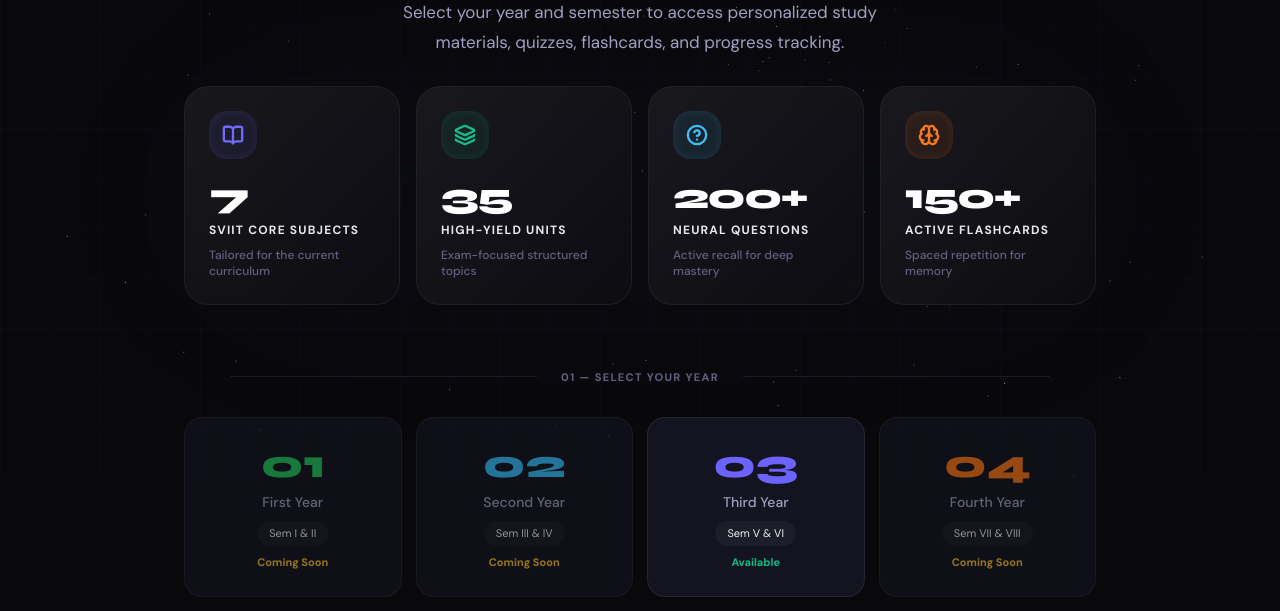
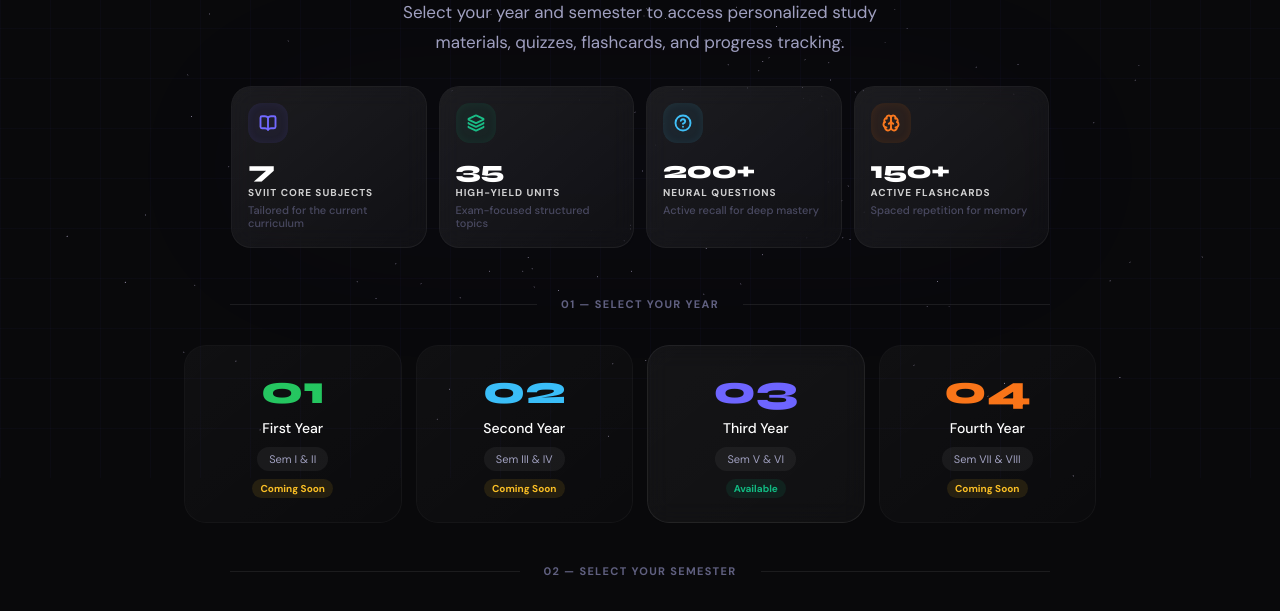
Before and after one commit to harshfly/examedge, a Next.js app: page / in a window 1280 px wide. Shown: the part 322-933 px from the top of the page. Built offline with nearby package versions, Linux system fonts and the light colour scheme; no server answers; the database is empty.

Commit message:
style: unify glassmorphism and make landing stats more compact

```diff
--- a/src/app/page.tsx
+++ b/src/app/page.tsx
@@ -2,6 +2,7 @@
 
 import { useState } from 'react';
 import { useRouter } from 'next/navigation';
+import { motion } from 'framer-motion';
 import Link from 'next/link';
 import AnimatedBackground from '@/components/layout/AnimatedBackground';
 import LandingNavbar from '@/components/layout/LandingNavbar';
@@ -65,13 +66,17 @@
 
         {/* SECTION 01: YEAR */}
         <div className="w-full mb-10">
-          <div className="label text-[var(--text-muted)] mb-8 flex justify-center items-center text-center w-full px-[5%] before:content-[''] before:flex-1 before:h-[1px] before:bg-[var(--border)] before:mr-6 after:content-[''] after:flex-1 after:h-[1px] after:bg-[var(--border)] after:ml-6">
+          <div className="label text-[var(--text-muted)] mb-8 flex justify-center items-center text-center w-full px-[5%] before:content-[''] before:flex-1 before:h-[1px] before:bg-white/[0.08] before:mr-6 after:content-[''] after:flex-1 after:h-[1px] after:bg-white/[0.08] after:ml-6">
             01 — SELECT YOUR YEAR
           </div>
           <div className="grid grid-cols-2 md:grid-cols-4 gap-[14px]">
-            {years.map((y) => (
-              <div
+            {years.map((y, i) => (
+              <motion.div
                 key={y.id}
+                initial={{ opacity: 0, y: 20 }}
+                animate={{ opacity: 1, y: 0 }}
+                transition={{ delay: 0.2 + i * 0.05 }}
+                whileHover={y.isLive ? { y: -5, scale: 1.02 } : {}}
                 onClick={() => {
                   if (y.isLive) {
                     setSelectedYear(y.id);
@@ -79,49 +84,55 @@
                     alert('Content for Year ' + y.id + ' is coming soon! 🚀');
                   }
                 }}
-                className={`flex flex-col items-center justify-center p-6 rounded-[18px] border transition-all duration-350 cursor-pointer text-center min-h-[180px]
+                className={`flex flex-col items-center justify-center p-6 rounded-[22px] border transition-all duration-350 cursor-pointer text-center min-h-[170px] relative overflow-hidden
                   ${selectedYear === y.id
-                    ? `border-[${y.color}] bg-[${y.color}]/10 shadow-[0_16px_48px_rgba(0,0,0,0.5)] shadow-[${y.color}] translate-y-[-4px]`
-                    : y.isLive ? 'bg-[var(--bg-overlay)] border-[var(--border)]' : 'bg-[var(--bg-overlay)] border-[var(--border)] opacity-60'}
+                    ? `border-[${y.color}] bg-[${y.color}]/10 shadow-[0_12px_32px_rgba(0,0,0,0.4)]`
+                    : y.isLive ? 'bg-white/[0.03] backdrop-blur-md border-white/[0.08] hover:border-white/[0.2]' : 'bg-white/[0.01] border-white/[0.04] opacity-40'}
                 `}
                 style={{ borderColor: selectedYear === y.id ? y.color : undefined }}
               >
-                <span className="font-['Syne'] text-[40px] font-extrabold leading-none mb-2" style={{ color: y.color }}>0{y.id}</span>
-                <span className="text-[14px] font-medium text-[var(--text-secondary)] mb-2">{y.label}</span>
-                <span className="bg-[var(--glass)] rounded-full px-3 py-1 text-[11px] mb-2">{y.sems}</span>
-                <span className={`text-[11px] font-bold ${y.isLive ? 'text-[#10b981]' : 'text-[#fbbf24]'}`}>{y.status}</span>
-              </div>
+                <div className="absolute inset-0 bg-gradient-to-br from-white/[0.02] to-transparent pointer-events-none" />
+                <span className="font-['Syne'] text-[32px] md:text-[40px] font-extrabold leading-none mb-2" style={{ color: y.color }}>0{y.id}</span>
+                <span className="text-[14px] font-medium text-white mb-2">{y.label}</span>
+                <span className="bg-white/[0.05] rounded-full px-3 py-1 text-[11px] mb-2 text-[var(--text-secondary)]">{y.sems}</span>
+                <span className={`text-[10px] font-bold px-2 py-0.5 rounded-full ${y.isLive ? 'bg-[#10b981]/10 text-[#10b981]' : 'bg-[#fbbf24]/10 text-[#fbbf24]'}`}>{y.status}</span>
+              </motion.div>
             ))}
           </div>
         </div>
 
         {/* SECTION 02: SEMESTER */}
         <div className="w-full mb-10">
-          <div className="label text-[var(--text-muted)] mb-8 flex justify-center items-center text-center w-full px-[5%] before:content-[''] before:flex-1 before:h-[1px] before:bg-[var(--border)] before:mr-6 after:content-[''] after:flex-1 after:h-[1px] after:bg-[var(--border)] after:ml-6">
+          <div className="label text-[var(--text-muted)] mb-8 flex justify-center items-center text-center w-full px-[5%] before:content-[''] before:flex-1 before:h-[1px] before:bg-white/[0.08] before:mr-6 after:content-[''] after:flex-1 after:h-[1px] after:bg-white/[0.08] after:ml-6">
             02 — SELECT YOUR SEMESTER
           </div>
           <div className="grid grid-cols-2 sm:grid-cols-4 lg:grid-cols-4 gap-4 max-w-[600px] mx-auto">
-            {!selectedYear && <div className="col-span-4 text-center text-[13px] text-[var(--text-muted)] py-4">Please select a year first.</div>}
+            {!selectedYear && <div className="col-span-4 text-center text-[13px] text-[var(--text-muted)] py-4 backdrop-blur-sm bg-white/[0.02] rounded-xl border border-white/[0.05]">Please select a year first.</div>}
 
-            {currentSems.map((s) => {
+            {currentSems.map((s, i) => {
               const isSelected = selectedSem === s.id;
 
               return (
-                <div
+                <motion.div
                   key={s.id}
+                  initial={{ opacity: 0, scale: 0.9 }}
+                  animate={{ opacity: 1, scale: 1 }}
+                  transition={{ delay: i * 0.05 }}
+                  whileHover={s.isLive ? { y: -4, scale: 1.04 } : {}}
                   onClick={() => {
                     if (s.isLive) setSelectedSem(s.id);
                     else alert('Content for ' + s.label + ' is coming soon!');
                   }}
-                  className={`flex flex-col items-center justify-center py-6 px-4 rounded-xl text-center transition-all duration-250
-                    ${s.isLive ? 'cursor-pointer hover:bg-[var(--glass-hover)] hover:-translate-y-1' : 'opacity-50 cursor-not-allowed bg-[var(--bg-overlay)]'}
-                    ${isSelected ? 'bg-[rgba(108,99,255,0.1)] border-2 border-[#6c63ff] shadow-[0_8px_24px_rgba(108,99,255,0.25)]' : 'bg-[var(--bg-overlay)] border border-[var(--border)]'}
+                  className={`flex flex-col items-center justify-center py-6 px-4 rounded-[20px] text-center transition-all duration-250 relative overflow-hidden
+                    ${s.isLive ? 'cursor-pointer' : 'opacity-40 cursor-not-allowed'}
+                    ${isSelected ? 'bg-[rgba(108,99,255,0.12)] border-2 border-[#6c63ff] shadow-[0_8px_32px_rgba(108,99,255,0.25)]' : 'bg-white/[0.03] backdrop-blur-md border border-white/[0.08] hover:border-white/[0.2]'}
                   `}
                 >
-                  <span className={`font-['Syne'] font-bold text-[36px] mb-2 ${s.isLive ? 'text-[#6c63ff]' : 'text-[var(--text-primary)]'}`}>{['I','II','III','IV','V','VI','VII','VIII'][s.id-1]}</span>
-                  <span className="text-[12px] font-semibold text-[var(--text-primary)]">{s.label}</span>
-                  <span className={`text-[10px] mt-2 font-bold px-2 py-0.5 rounded-full ${s.isLive ? 'bg-[rgba(16,185,129,0.15)] text-[#10b981]' : 'bg-[rgba(251,191,36,0.1)] text-[#fbbf24]'}`}>{s.status}</span>
-                </div>
+                  <div className="absolute inset-0 bg-gradient-to-br from-white/[0.02] to-transparent pointer-events-none" />
+                  <span className={`font-['Syne'] font-bold text-[32px] md:text-[36px] mb-2 ${s.isLive ? 'text-[#6c63ff]' : 'text-white/60'}`}>{['I','II','III','IV','V','VI','VII','VIII'][s.id-1]}</span>
+                  <span className="text-[12px] font-semibold text-white">{s.label}</span>
+                  <span className={`text-[10px] mt-2 font-bold px-2 py-0.5 rounded-full ${s.isLive ? 'bg-[#10b981]/15 text-[#10b981]' : 'bg-[#fbbf24]/10 text-[#fbbf24]'}`}>{s.status}</span>
+                </motion.div>
               );
             })}
           </div>
--- a/src/components/layout/LandingStats.tsx
+++ b/src/components/layout/LandingStats.tsx
@@ -40,62 +40,64 @@
 
 export default function LandingStats() {
   return (
-    <div className="grid grid-cols-2 md:grid-cols-4 gap-4 w-full max-w-[960px] mb-16 relative">
+    <div className="grid grid-cols-2 md:grid-cols-4 gap-3 w-full max-w-[850px] mb-12 relative px-4">
       {/* Decorative glow background */}
-      <div className="absolute -inset-4 bg-[var(--accent)] opacity-[0.03] blur-[100px] pointer-events-none rounded-full" />
+      <div className="absolute -inset-4 bg-[var(--accent)] opacity-[0.02] blur-[100px] pointer-events-none rounded-full" />
 
       {stats.map((stat, i) => (
         <motion.div
           key={i}
-          initial={{ opacity: 0, y: 30 }}
+          initial={{ opacity: 0, y: 20 }}
           animate={{ opacity: 1, y: 0 }}
           transition={{
             type: "spring",
             stiffness: 100,
             damping: 20,
-            delay: i * 0.12
+            delay: i * 0.1
           }}
           whileHover={{
-            y: -8,
-            boxShadow: `0 20px 40px ${stat.shadow}`,
-            borderColor: "rgba(255,255,255,0.25)"
+            y: -5,
+            boxShadow: `0 15px 30px ${stat.shadow}`,
+            borderColor: "rgba(255,255,255,0.15)"
           }}
-          className="relative group bg-[rgba(15,15,20,0.6)] backdrop-blur-md border border-[rgba(255,255,255,0.08)] rounded-[24px] p-5 md:p-6 overflow-hidden transition-all flex flex-col items-center md:items-start text-center md:text-left"
+          className="relative group bg-white/[0.03] backdrop-blur-[12px] border border-white/[0.06] rounded-[20px] p-4 overflow-hidden transition-all flex flex-col items-center md:items-start text-center md:text-left"
         >
           {/* Subtle gradient overlay */}
           <div className="absolute inset-0 bg-gradient-to-br from-white/[0.05] to-transparent pointer-events-none" />
 
+          <div className="flex flex-row md:flex-col items-center md:items-start gap-3 md:gap-0 w-full">
             {/* Icon with colored glow */}
             <div
-            className="w-12 h-12 rounded-[18px] flex items-center justify-center mb-5 transition-transform group-hover:scale-110 group-hover:rotate-3 shadow-inner"
+              className="w-9 h-9 md:w-10 md:h-10 rounded-[14px] flex items-center justify-center md:mb-4 transition-transform group-hover:scale-110 shadow-inner shrink-0"
               style={{
-              backgroundColor: `${stat.color}15`,
+                backgroundColor: `${stat.color}12`,
                 color: stat.color,
-              boxShadow: `inset 0 0 10px ${stat.color}20`
+                boxShadow: `inset 0 0 8px ${stat.color}15`
               }}
             >
-            <stat.icon size={22} strokeWidth={2.5} />
+              <stat.icon size={18} strokeWidth={2.5} />
             </div>
 
-          <div className="relative z-10 w-full">
-            <div className="flex items-end gap-1.5 mb-1.5 justify-center md:justify-start">
-              <span className="font-['Syne'] font-extrabold text-[28px] md:text-[36px] text-white leading-none tracking-tighter">
+            <div className="relative z-10 flex-1 text-left md:text-left">
+              <div className="flex items-end gap-1 mb-0.5 justify-start">
+                <span className="font-['Syne'] font-extrabold text-[20px] md:text-[24px] text-white leading-none tracking-tight">
                   {stat.value}
                 </span>
-              <Sparkles className="w-3 h-3 text-[var(--accent)] opacity-0 group-hover:opacity-100 transition-opacity mb-2" />
+                <Sparkles className="w-2.5 h-2.5 text-[var(--accent)] opacity-0 group-hover:opacity-100 transition-opacity mb-1" />
               </div>
 
-            <div className="text-[11px] md:text-[12px] font-bold text-white mb-2 uppercase tracking-[0.1em] opacity-90">
+              <div className="text-[9px] md:text-[10px] font-bold text-white mb-1 uppercase tracking-[0.1em] opacity-80 line-clamp-1 whitespace-nowrap">
                 {stat.label}
               </div>
+            </div>
+          </div>
 
-            <p className="text-[10px] md:text-[12px] text-[var(--text-muted)] leading-snug font-medium">
+          <p className="hidden md:block text-[11px] text-[var(--text-muted)] leading-tight font-medium opacity-70">
             {stat.desc}
           </p>
-          </div>
 
           {/* Hover highlight border */}
-          <div className="absolute bottom-0 left-0 h-[2px] w-0 bg-gradient-to-r from-transparent via-[var(--accent)] to-transparent group-hover:w-full transition-all duration-500" />
+          <div className="absolute bottom-0 left-0 h-[1.5px] w-0 bg-gradient-to-r from-transparent via-[var(--accent)] to-transparent group-hover:w-full transition-all duration-500" />
         </motion.div>
       ))}
     </div>
```
Lines whose indentation alone changed are shown as unchanged.
